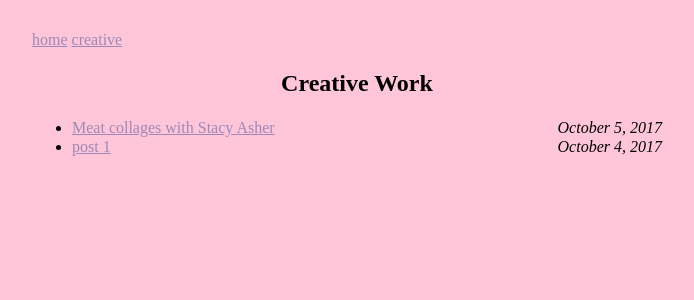
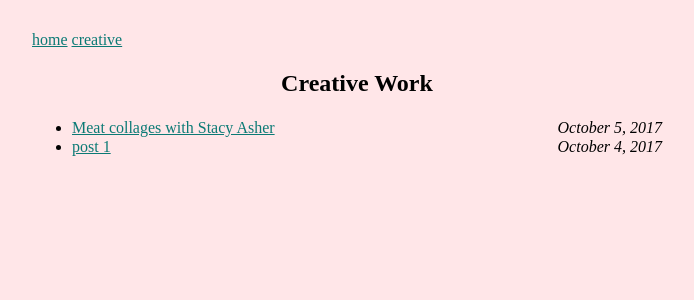
Before and after one commit to pmt/pmt.github.io, a Jekyll site: the page built from creative.html, in a window 1280 px wide. Shown: the top 300 px of the page, without its empty margins (283-977 px from the left). Built offline with Jekyll 4.4.1, drawn with Linux system fonts in a browser that asks for light colours.

Commit message:
all colors

```diff
--- a/css/blog.scss
+++ b/css/blog.scss
@@ -6,7 +6,7 @@
 body {
     /* margin: 0; */
     font-family: serif;
-    background-color: #ffc6d9;
+    background-color: #ffe6e8;
 }
 div.pagecontents {
     margin: 20px auto 0px auto;
@@ -25,13 +25,13 @@ h1, h2, h2 {
     line-height: 1.2;
 }
 a:link {
-  color: #9c89b8;
+  color: #0b7a75;
 }
 a:visited {
-  color: #357266;
+  color: #545e75;
 }
 a:hover {
-  color: #b8bedd;
+  color: #63adf2;
 }
 aside {
     margin-top: -20px;
```
